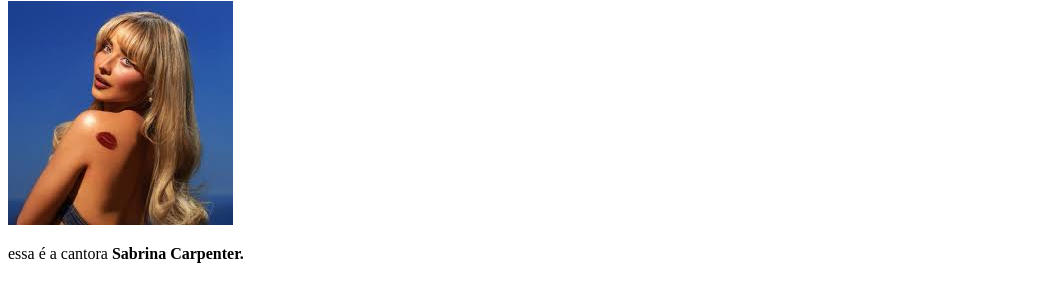
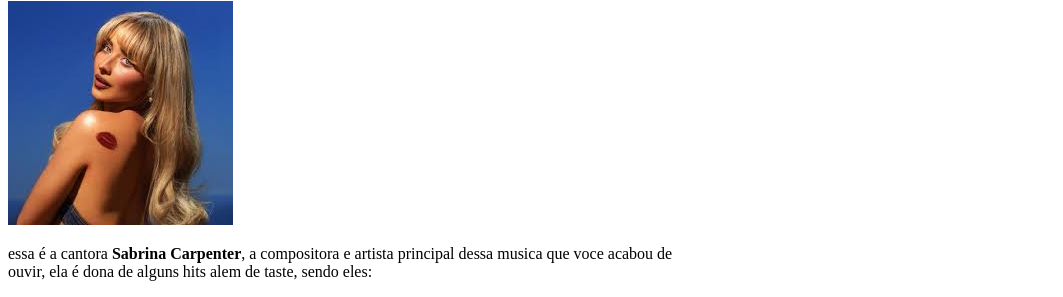
Before and after one commit to leo-2309/ex012, a plain HTML site: page index.html in a window 1280 px wide. Shown: the part 635-932 px from the top of the page, without its empty margins (0-1063 px from the left). Drawn offline with Linux system fonts and the light colour scheme.

Commit message:
Add files via upload

```diff
--- a/index.html
+++ b/index.html
@@ -12,6 +12,6 @@
    <video src="Sabrina Carpenter - Taste (Official Video).mp4" width="1000" controls> </video> <br>
 
 
-   <img src="images.jpeg"> <p>essa é a cantora <strong>Sabrina Carpenter.</strong></p>
+   <img src="images.jpeg"> <p>essa é a cantora <strong>Sabrina Carpenter</strong>, a compositora e artista principal dessa musica que voce acabou de <br>ouvir, ela é dona de alguns hits alem de taste, sendo eles: </p>
 </body>
 </html>
```
